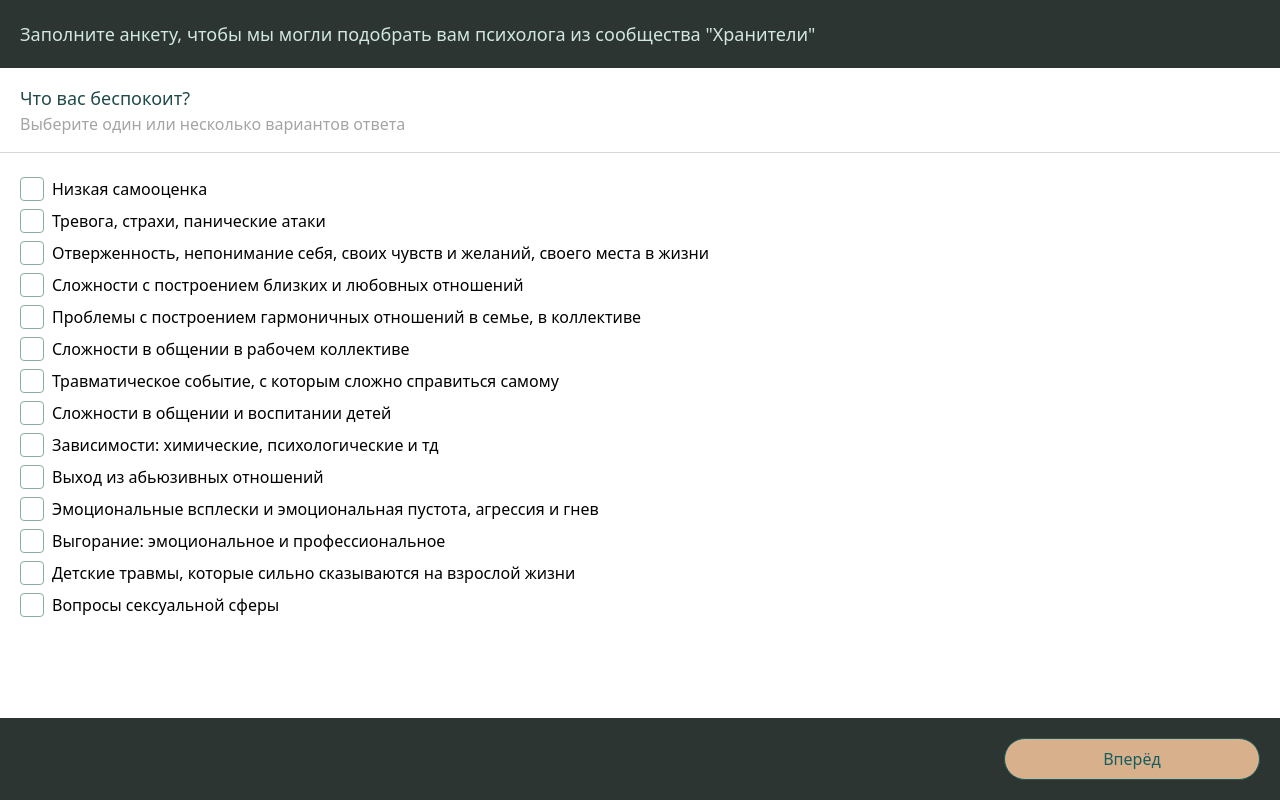
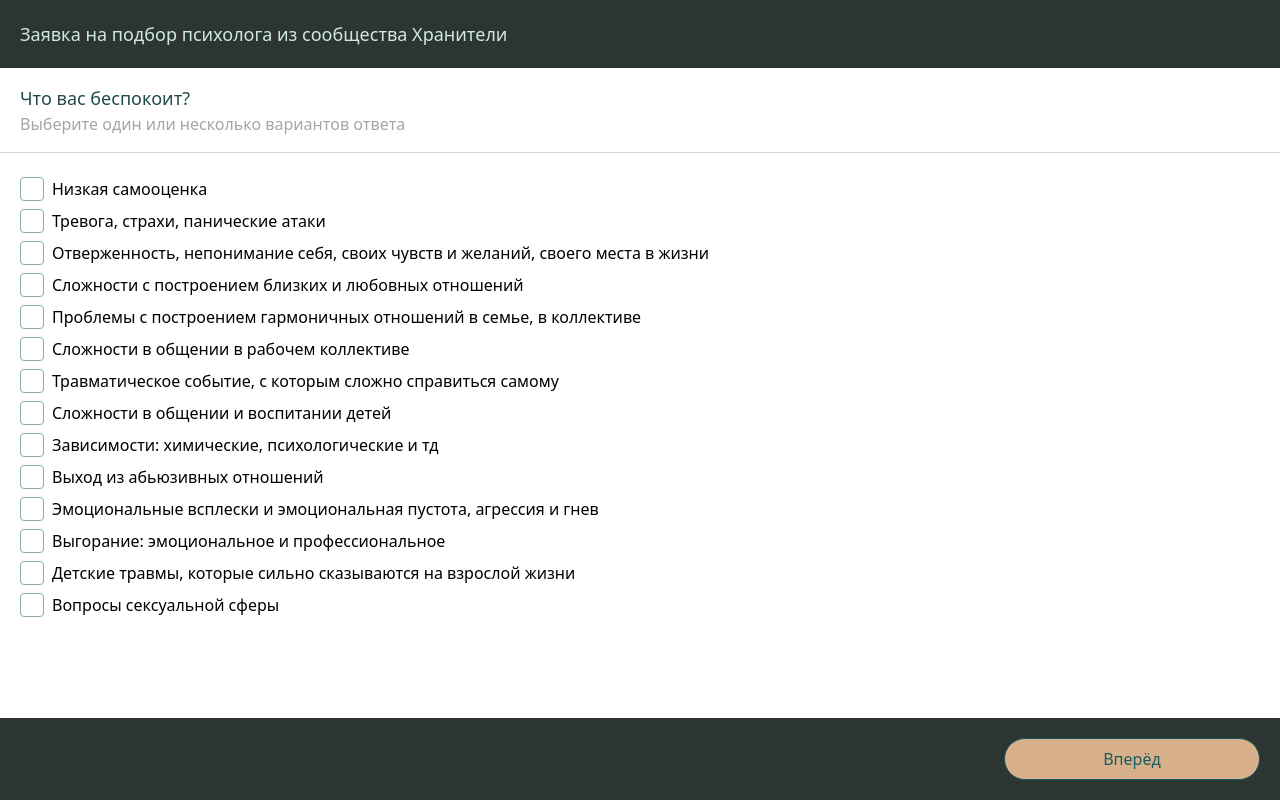
Before and after one commit to alexandr-bsu/-, a React (Vite) app: page / in a window 1280 px wide. Built offline with nearby package versions, Linux system fonts and the light colour scheme.

Commit message:
upd form title

```diff
--- a/src/components/Form.jsx
+++ b/src/components/Form.jsx
@@ -46,9 +46,7 @@ const Form = ({ maxTabsCount }) => {
   const [showError, setShowError] = useState(false);
 
   // Массив заголовков табов формы.
-  const headers = [
-    'Заполните анкету, чтобы мы могли подобрать вам психолога из сообщества "Хранители"',
-  ];
+  const headers = ["Заявка на подбор психолога из сообщества Хранители"];
 
   const [activeTabIndex, setActiveTabIndex] = useState(0);
 
```
